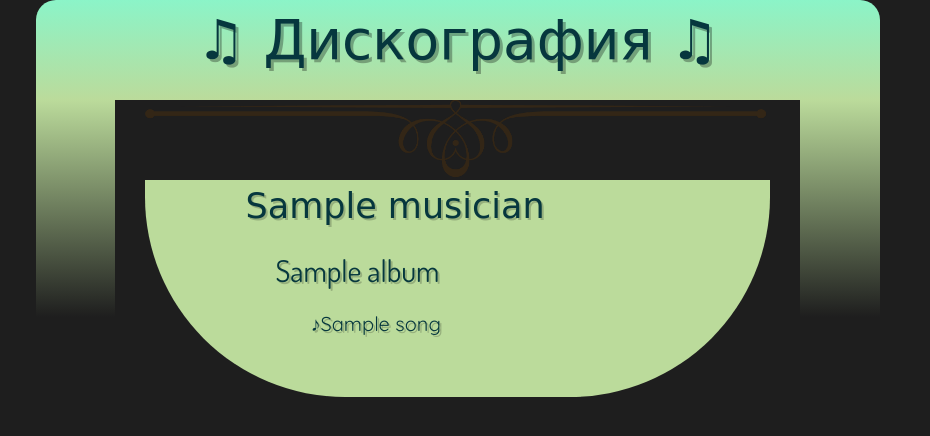
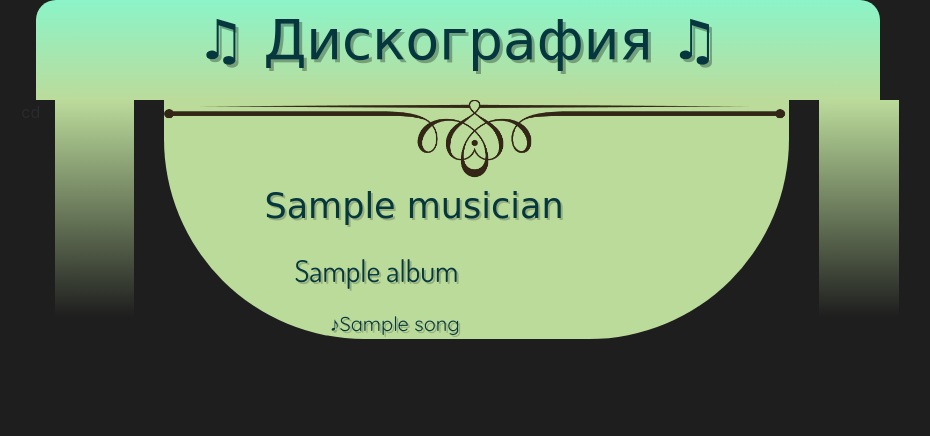
Before and after one commit to PaGr0m/Courses-FogStream-, a Django app: template Practice_9/mysite/discography/templates/discography/discography_list.html in a window 1280 px wide. Shown: the top 436 px of the page, without its empty margins (182-1112 px from the left). Run offline with Django 3.2, Linux system fonts and the light colour scheme; the template is opened without the code that fills it: most values are stand-ins (such as "Sample title", 1, 10 or a date in 2020); parts of the project's set-up code (start-up, migrations or seed data) failed here and were passed over; some libraries are stand-ins or nearby versions; some web fonts are replaced.

Commit message:
Redact html

```diff
--- a/Practice_9/mysite/discography/templates/discography/discography_list.html
+++ b/Practice_9/mysite/discography/templates/discography/discography_list.html
@@ -24,13 +24,13 @@
         </div>
 
         <div class="row">
-            <div class="col-sm-2"></div>
-
+            <div class="col-sm-2"></div>cd
             <div class="col-sm-1"><div class="column"></div></div>
 
             <div class="col-sm-6">
+                <div class="music">
                     <img src="{% static 'discography/image/line.png' %}" class="image">
-                    <div class="music">
+
                     <!--#{% for song in songs %} -->
                     <div class="text">
                         <p class="musician">{{song.musician}}</p>
@@ -38,11 +38,11 @@
                         <p class="song">♪{{song.song}}</p>
                     </div>
                     <!--    #{% endfor %} -->
+
                 </div>
             </div>
 
             <div class="col-sm-1"><div class="column"></div></div>
-
             <div class="col-sm-2"></div>
         </div>
     </body>
```
Lines whose indentation alone changed are shown as unchanged.
